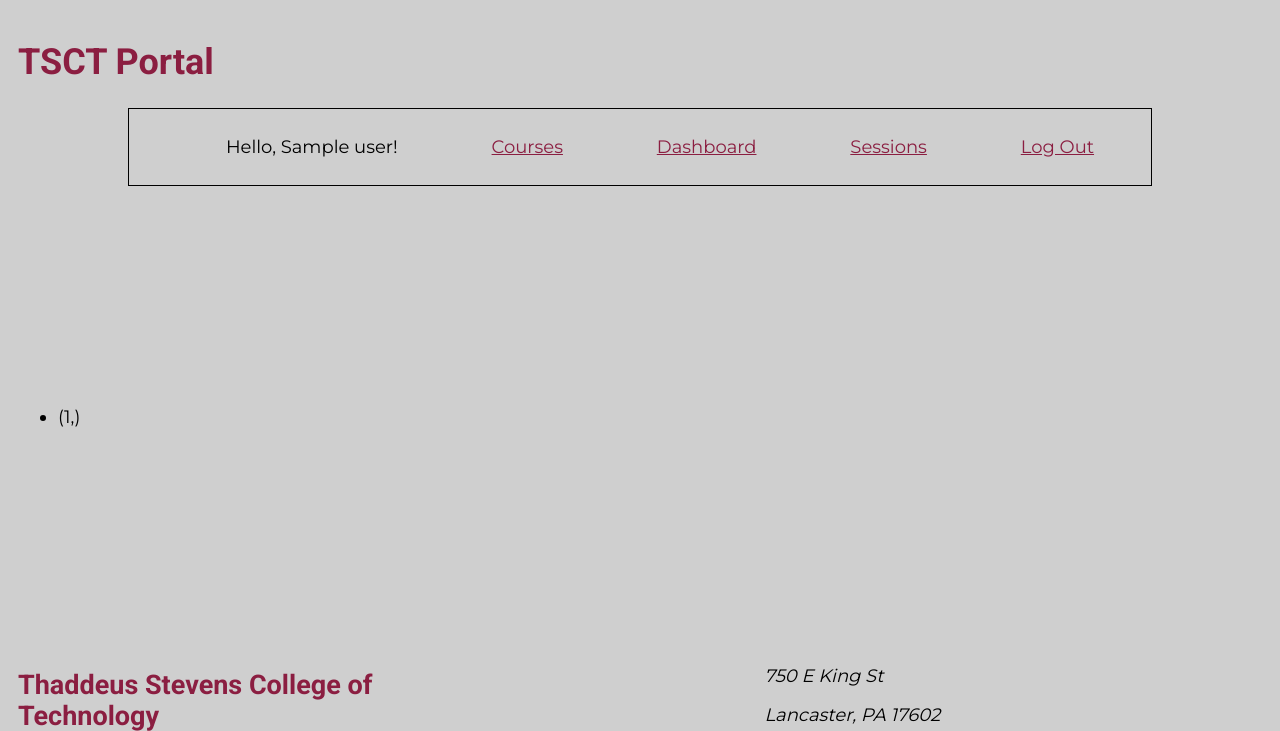
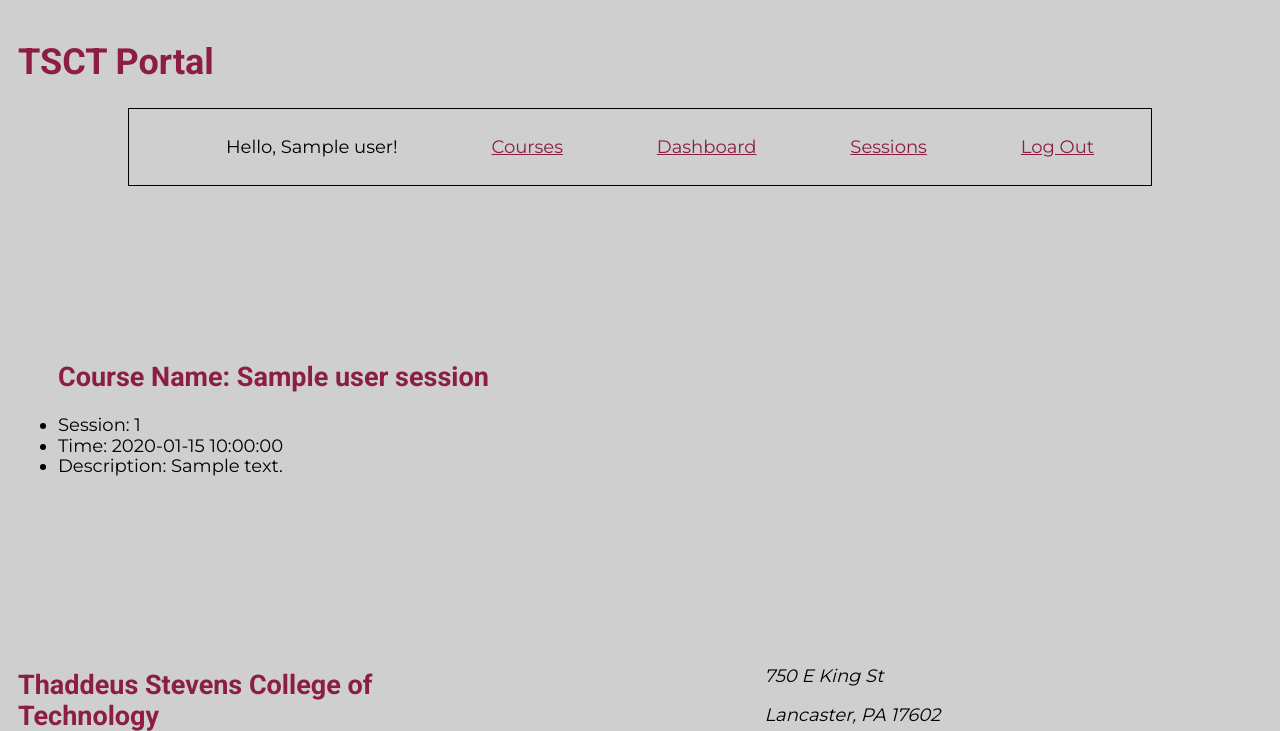
Before and after one commit to RamshackleJohnny/grey-portal, a Flask app: page /schedule in a window 1280 px wide. Shown: the top 731 px of the page. Run offline with Flask 2, Linux system fonts and the light colour scheme; the visitor is signed in with stand-in values (Sample User, id 1); a database or web service that is not in the repository returns one stand-in record (values such as "Sample title"); some libraries are stand-ins or nearby versions.

Commit message:
It shows each student's individual session

```diff
--- a/portal/schedule.py
+++ b/portal/schedule.py
@@ -15,7 +15,7 @@ def schedule():
     # List of schedule for student
     with get_db() as con:
         with con.cursor() as cur:
-            cur.execute("SELECT session_id FROM user_sessions WHERE student_id = %s ORDER BY session_id ASC;", (current_student,))
+            cur.execute("SELECT course_name, time, description, session_id FROM user_sessions u_s JOIN course_sessions c_s ON c_s.id = u_s.session_id JOIN courses courses ON courses.course_id = c_s.course_id WHERE student_id = %s;", (current_student,))
             schedule_list = cur.fetchall()
 
 
--- a/portal/templates/schedule.html
+++ b/portal/templates/schedule.html
@@ -6,8 +6,11 @@
 
 {% block content %}
 <ul>
-    {% for schedule_list in schedule_list %}
-    <li>{{ schedule_list }}</li>
+    {% for session in schedule_list %}
+    <h2>Course Name: {{ session[0] }}</h2>
+    <li>Session: {{ session[3] }}</li>
+    <li>Time: {{ session[1] }}</li>
+    <li>Description: {{ session[2] }}</li>
     {% endfor %}
 </ul>
 
```
